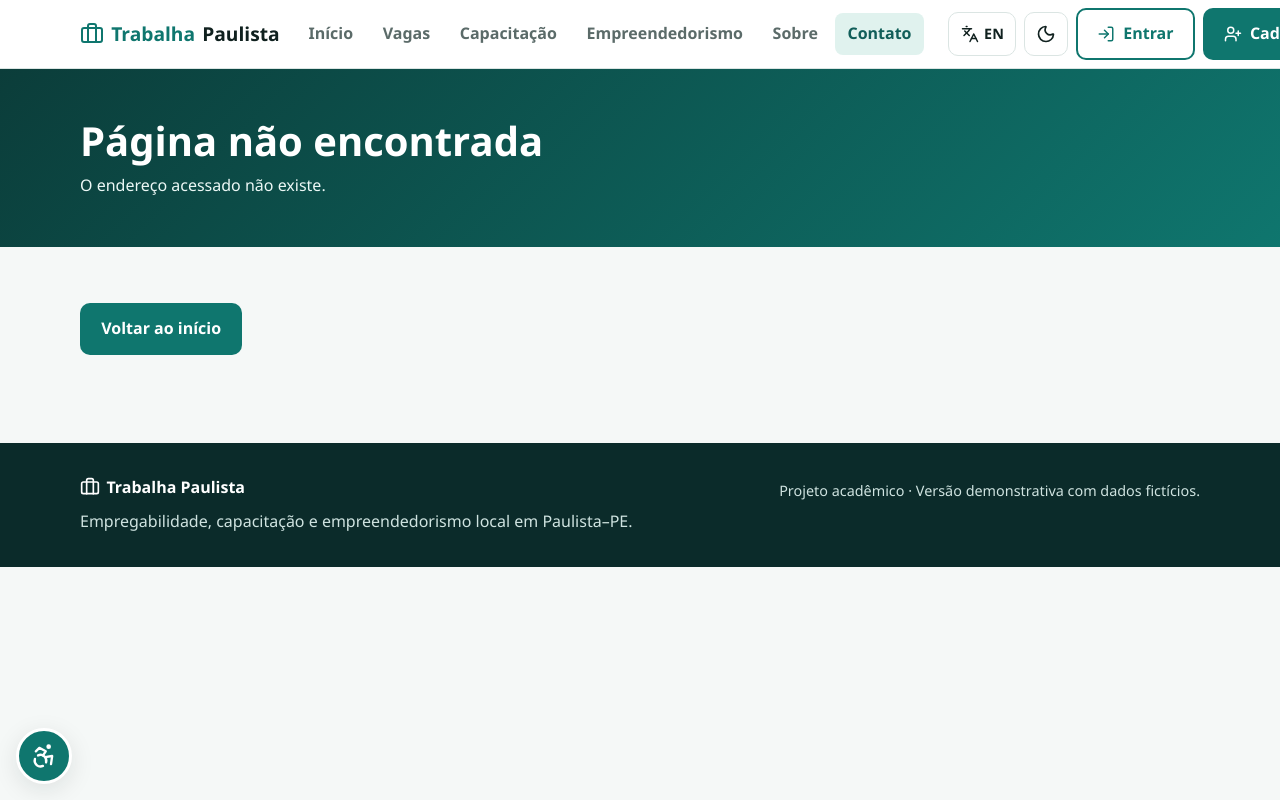
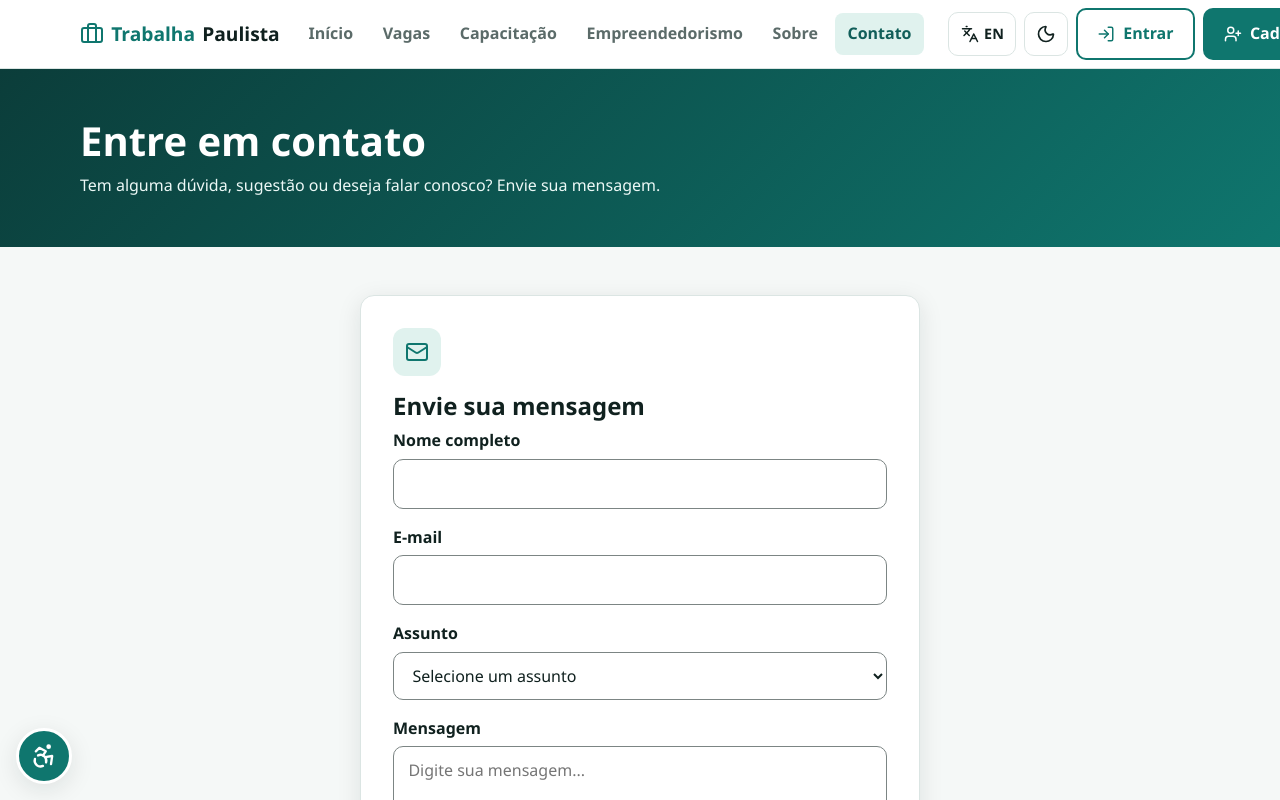
Before and after one commit to Alvess7002/trabalha-paulista, a React (Vite) app: page /contato in a window 1280 px wide. Shown: the top 800 px of the page. Built offline with nearby package versions, Linux system fonts and the light colour scheme.

Commit message:
fix: Correções de bugs
corrige integração entre os arquivos.

```diff
--- a/src/App.jsx
+++ b/src/App.jsx
@@ -6,6 +6,7 @@ import Jobs from './pages/Jobs'
 import Courses from './pages/Courses'
 import Business from './pages/Business'
 import About from './pages/About'
+import Contact from './pages/Contact'
 import Login from './pages/Login'
 import Register from './pages/Register'
 import ForgotPassword from './pages/ForgotPassword'
@@ -21,6 +22,7 @@ export default function App() {
         <Route path="capacitacao" element={<Courses />} />
         <Route path="empreendedorismo" element={<Business />} />
         <Route path="sobre" element={<About />} />
+        <Route path="contato" element={<Contact />} />
         <Route path="login" element={<Login />} />
         <Route path="cadastro" element={<Register />} />
         <Route path="esqueci-senha" element={<ForgotPassword />} />
--- a/src/Components/FormField.jsx
+++ b/src/Components/FormField.jsx
@@ -1,42 +1,74 @@
 import { useId, useState } from 'react'
 import { Eye, EyeOff } from 'lucide-react'
+import { useIdioma } from '../idioma/useIdioma'
 
+// Campo de formulário: input (inclusive senha, com mostrar/ocultar), select ou textarea.
 export default function FormField({
   label,
   name,
+  as = 'input',
   type = 'text',
   value,
   onChange,
   error,
   autoComplete,
   placeholder,
+  options = [],
+  maxLength,
 }) {
   const id = useId()
+  const { t } = useIdioma()
   const [visible, setVisible] = useState(false)
-  const isPassword = type === 'password'
+  const isPassword = as === 'input' && type === 'password'
+
+  const common = {
+    id,
+    name,
+    value,
+    onChange,
+    'aria-invalid': Boolean(error),
+    'aria-describedby': error ? `${id}-error` : undefined,
+    className: error ? 'has-error' : undefined,
+  }
+
+  let control
+  if (as === 'select') {
+    control = (
+      <select {...common}>
+        <option value="">{placeholder}</option>
+        {options.map((o) => (
+          <option key={o.value} value={o.value}>
+            {o.label}
+          </option>
+        ))}
+      </select>
+    )
+  } else if (as === 'textarea') {
+    control = (
+      <textarea {...common} rows={5} maxLength={maxLength} placeholder={placeholder} />
+    )
+  } else {
+    control = (
+      <input
+        {...common}
+        type={isPassword && visible ? 'text' : type}
+        autoComplete={autoComplete}
+        placeholder={placeholder}
+      />
+    )
+  }
 
   return (
     <div className="field">
       <label htmlFor={id}>{label}</label>
       <div className="input-wrap">
-        <input
-          id={id}
-          name={name}
-          type={isPassword && visible ? 'text' : type}
-          value={value}
-          onChange={onChange}
-          autoComplete={autoComplete}
-          placeholder={placeholder}
-          aria-invalid={Boolean(error)}
-          aria-describedby={error ? `${id}-error` : undefined}
-          className={error ? 'has-error' : undefined}
-        />
+        {control}
         {isPassword && (
           <button
             type="button"
             className="toggle-visibility"
             onClick={() => setVisible((v) => !v)}
-            aria-label={visible ? 'Ocultar senha' : 'Mostrar senha'}
+            aria-label={visible ? t('field.hidePassword') : t('field.showPassword')}
           >
             {visible ? <EyeOff size={18} /> : <Eye size={18} />}
           </button>
--- /dev/null
+++ b/src/data/contactSubjects.js
@@ -0,0 +1,8 @@
+// Assuntos do formulário de contato. O texto em "label" é traduzido por td() (ver traducoesDados.js).
+export const contactSubjects = [
+  { value: 'duvida', label: 'Dúvida' },
+  { value: 'sugestao', label: 'Sugestão' },
+  { value: 'problema', label: 'Problema no site' },
+  { value: 'parceria', label: 'Parceria' },
+  { value: 'outro', label: 'Outro' },
+]
--- a/src/data/jobs.js
+++ b/src/data/jobs.js
@@ -1,7 +1,7 @@
 export const jobs = [
-  { id: 1, cargo: 'Auxiliar Administrativo', empresa: 'Comercial Beira-Mar', local: 'Centro, Paulista', tipo: 'CLT', descricao: 'Apoio às rotinas de escritório, atendimento e organização de documentos.' },
-  { id: 2, cargo: 'Atendente de Loja', empresa: 'Moda Paulista', local: 'Janga, Paulista', tipo: 'CLT', descricao: 'Atendimento ao cliente, organização de vitrine e apoio ao caixa.' },
-  { id: 3, cargo: 'Assistente de Logística', empresa: 'Distribuidora Litoral', local: 'Artur Lundgren, Paulista', tipo: 'CLT', descricao: 'Conferência de pedidos, controle de estoque e apoio nas entregas.' },
-  { id: 4, cargo: 'Estagiário de TI', empresa: 'Tech Norte', local: 'Paulista, PE', tipo: 'Estágio', descricao: 'Suporte a usuários, manutenção de computadores e apoio à equipe.' },
-  { id: 5, cargo: 'Auxiliar de Cozinha', empresa: 'Restaurante Sabor da Praia', local: 'Pau Amarelo, Paulista', tipo: 'Temporário', descricao: 'Preparo de ingredientes, higienização e apoio ao cozinheiro.' },
+  { id: 1, categoria: 'Administração', cargo: 'Auxiliar Administrativo', empresa: 'Comercial Beira-Mar', local: 'Centro, Paulista', tipo: 'CLT', descricao: 'Apoio às rotinas de escritório, atendimento e organização de documentos.' },
+  { id: 2, categoria: 'Comércio', cargo: 'Atendente de Loja', empresa: 'Moda Paulista', local: 'Janga, Paulista', tipo: 'CLT', descricao: 'Atendimento ao cliente, organização de vitrine e apoio ao caixa.' },
+  { id: 3, categoria: 'Logística', cargo: 'Assistente de Logística', empresa: 'Distribuidora Litoral', local: 'Artur Lundgren, Paulista', tipo: 'CLT', descricao: 'Conferência de pedidos, controle de estoque e apoio nas entregas.' },
+  { id: 4, categoria: 'Tecnologia', cargo: 'Estagiário de TI', empresa: 'Tech Norte', local: 'Paulista, PE', tipo: 'Estágio', descricao: 'Suporte a usuários, manutenção de computadores e apoio à equipe.' },
+  { id: 5, categoria: 'Alimentação', cargo: 'Auxiliar de Cozinha', empresa: 'Restaurante Sabor da Praia', local: 'Pau Amarelo, Paulista', tipo: 'Temporário', descricao: 'Preparo de ingredientes, higienização e apoio ao cozinheiro.' },
 ]
--- a/src/idioma/traducoes.js
+++ b/src/idioma/traducoes.js
@@ -153,6 +153,8 @@ export const traducoes = {
     'field.email': 'E-mail',
     'field.password': 'Senha',
     'field.confirm': 'Confirmar senha',
+    'field.showPassword': 'Mostrar senha',
+    'field.hidePassword': 'Ocultar senha',
     'err.name': 'Informe o nome completo (nome e sobrenome).',
     'err.email': 'Informe um e-mail válido.',
     'err.passwordRequired': 'Informe a sua senha.',
@@ -343,6 +345,8 @@ export const traducoes = {
     'field.email': 'Email',
     'field.password': 'Password',
     'field.confirm': 'Confirm password',
+    'field.showPassword': 'Show password',
+    'field.hidePassword': 'Hide password',
     'err.name': 'Enter your full name (first and last name).',
     'err.email': 'Enter a valid email address.',
     'err.passwordRequired': 'Enter your password.',
--- a/src/idioma/traducoesDados.js
+++ b/src/idioma/traducoesDados.js
@@ -83,4 +83,11 @@ export const traducoesDados = {
     'Crochet pieces and decor inspired by the Pernambuco coast.',
   'Mercearia de bairro com produtos básicos e entrega no comércio local.':
     'Neighborhood grocery store with staple products and delivery within the local area.',
+
+  // Contato: assuntos
+  'Dúvida': 'Question',
+  'Sugestão': 'Suggestion',
+  'Problema no site': 'Website issue',
+  'Parceria': 'Partnership',
+  'Outro': 'Other',
 }
--- a/src/index.css
+++ b/src/index.css
@@ -233,3 +233,28 @@ ul { padding-left: 1.2rem; }
 .dashboard-head { display: flex; flex-wrap: wrap; justify-content: space-between; align-items: center; gap: 1rem; margin-bottom: 2rem; }
 .dashboard-head h1 { font-size: 2rem; }
 .dashboard-head p { margin: 0; }
+/* Selects e textarea (mesmo visual dos inputs) */
+.input-wrap select, .input-wrap textarea {
+  width: 100%; padding: 0.7rem 0.9rem; border: 1.5px solid var(--line); border-radius: 10px;
+  font: inherit; background: var(--input-bg); color: var(--ink);
+  transition: border-color 0.15s, box-shadow 0.15s;
+}
+.input-wrap textarea { resize: vertical; min-height: 7rem; }
+.input-wrap select:hover, .input-wrap textarea:hover { border-color: var(--input-hover); }
+.input-wrap select:focus, .input-wrap textarea:focus { border-color: var(--primary); box-shadow: 0 0 0 3px var(--focus-ring); }
+.input-wrap select.has-error, .input-wrap textarea.has-error { border-color: var(--danger); }
+
+/* Filtros de vagas, barra de resultados e estado vazio */
+.filters {
+  display: grid; grid-template-columns: repeat(auto-fit, minmax(190px, 1fr)); gap: 0 1rem;
+  margin-bottom: 1rem;
+}
+.results-bar {
+  display: flex; align-items: center; justify-content: space-between; gap: 1rem; flex-wrap: wrap;
+  margin-bottom: 1rem;
+}
+.results-bar p { margin: 0; }
+.btn-sm { padding: 0.4rem 0.8rem; font-size: 0.9rem; }
+.empty-state { text-align: center; padding: 3rem 1rem; color: var(--muted); }
+.empty-state h2 { margin: 0.75rem 0 0.25rem; color: var(--ink); }
+.contact-card { width: min(560px, 100%); }
--- /dev/null
+++ b/src/utils/text.js
@@ -0,0 +1,7 @@
+// Normaliza texto para buscas: minúsculas, sem acentos e sem espaços nas pontas.
+export const normalize = (value = '') =>
+  String(value)
+    .normalize('NFD')
+    .replace(/[\u0300-\u036f]/g, '')
+    .toLowerCase()
+    .trim()
--- a/src/utils/validators.js
+++ b/src/utils/validators.js
@@ -6,3 +6,5 @@ export const isValidFullName = (value) => {
 }
 
 export const isValidPassword = (value) => value.length >= 8
+
+export const isValidMessage = (value) => value.trim().length >= 10
```
